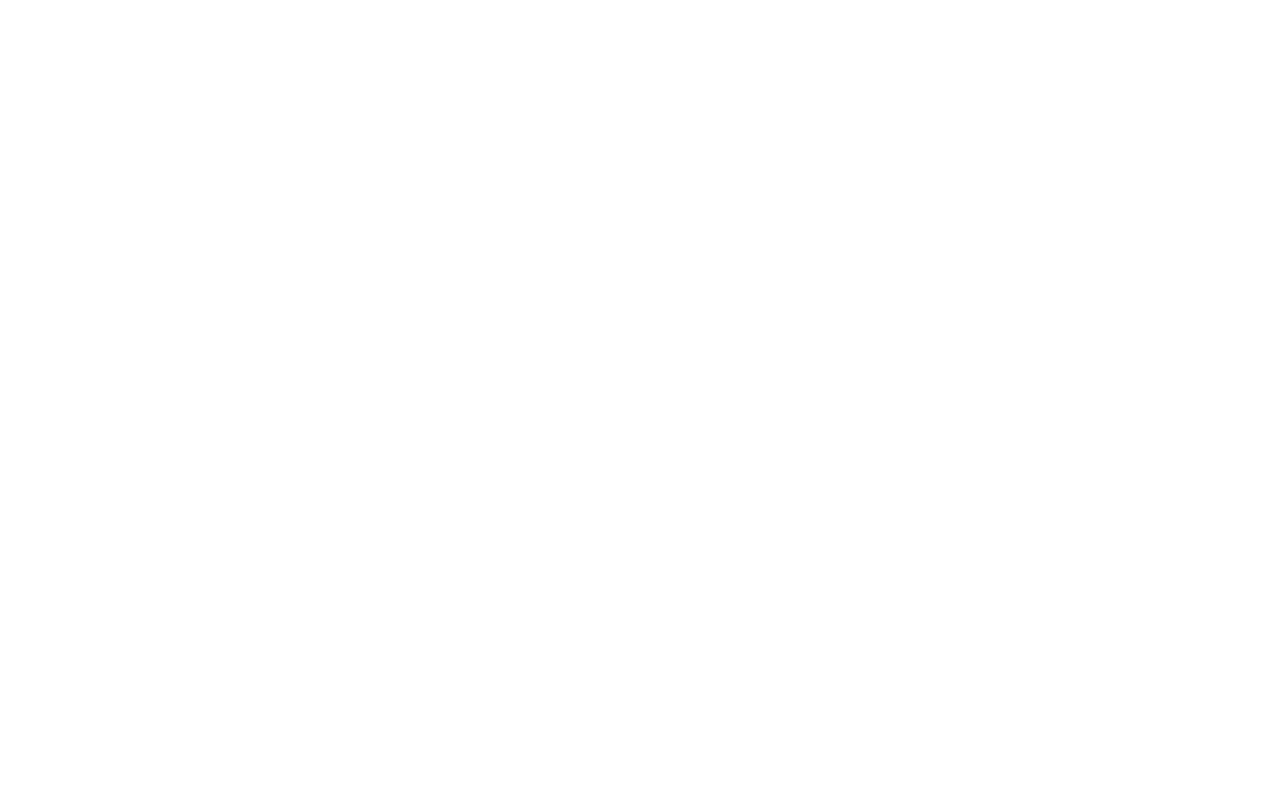
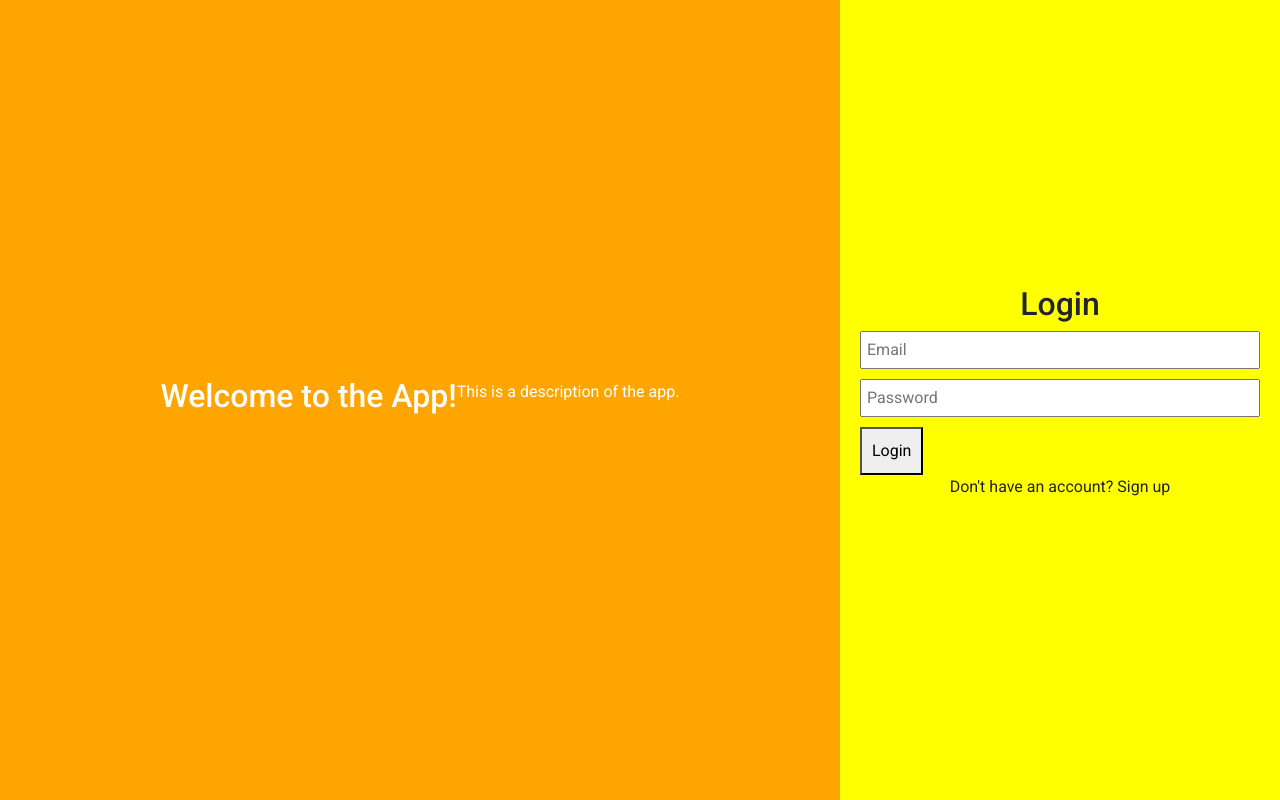
Before and after one commit to Iradu15/Sparrow-The-Trip-Planner-FrontEnd, a React (Create React App) app in the folder frontend/: page / in a window 1280 px wide. Built offline with nearby package versions, Linux system fonts and the light colour scheme.

Commit message:
only now I did the initial design, switch enabled between pages

```diff
--- a/frontend/src/App.css
+++ b/frontend/src/App.css
@@ -0,0 +1,38 @@
+.login-page {
+    display: flex;
+    height: 100vh;
+  }
+
+  .description {
+    background-color: orange;
+    flex: 2;
+    display: flex;
+    align-items: center;
+    justify-content: center;
+    color: white;
+    padding: 20px;
+  }
+
+  .form-container {
+    background-color: yellow;
+    flex: 1;
+    display: flex;
+    flex-direction: column;
+    align-items: center;
+    justify-content: center;
+    padding: 20px;
+  }
+
+  .error {
+    color: red;
+  }
+
+  input {
+    margin-bottom: 10px;
+    padding: 5px;
+    width: 100%;
+  }
+
+  button {
+    padding: 10px;
+  }
--- a/frontend/src/App.js
+++ b/frontend/src/App.js
@@ -1,9 +1,12 @@
 import logo from './logo.svg';
 import './App.css';
+import MainPage from './components/MainPage';
 
 function App() {
   return (
-    <div className="App"> </div>
+    <div className="App">
+      <MainPage/>
+    </div>
   );
 }
 
```
